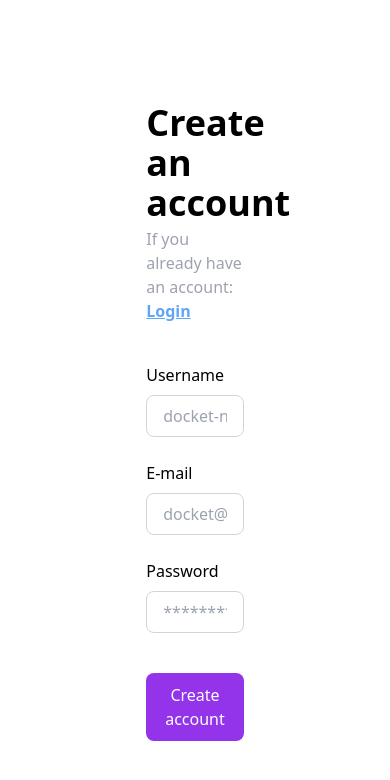
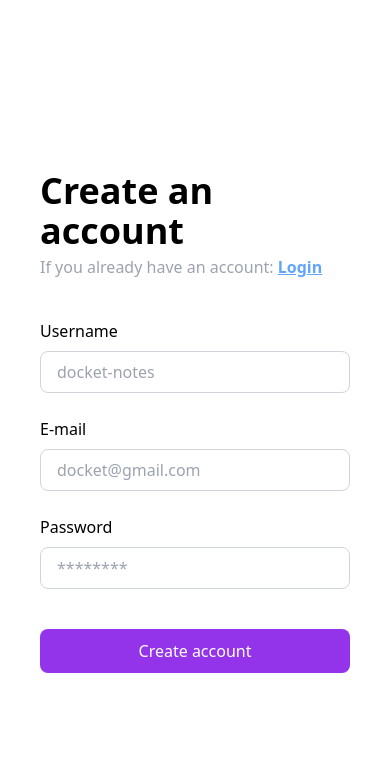
Before and after one commit to AydosJs/docket, a React (Vite) app: page /register in a window 390 px wide. Shown: the top 780 px of the page. Built offline with nearby package versions, Linux system fonts and the light colour scheme; what tailwindcss-bg-patterns would draw is missing.

Commit message:
login and regisetr page is now responsive

```diff
--- a/src/containers/auth/LoginContaine.tsx
+++ b/src/containers/auth/LoginContaine.tsx
@@ -28,7 +28,7 @@ export default function LoginContaine() {
 
   return (
     <div className="flex items-center justify-center w-screen h-screen">
-      <form className="flex flex-col w-1/4 space-y-6" onSubmit={formik.handleSubmit}>
+      <form className="flex flex-col w-full p-10 space-y-6 sm:p-0 sm:w-2/4 md:w-2/4 lg:w-1/4" onSubmit={formik.handleSubmit}>
         <div className="mb-4">
           <h1 className="mb-1 text-4xl font-semibold text-black">
             Welcome back!
--- a/src/containers/auth/RegisterContaine.tsx
+++ b/src/containers/auth/RegisterContaine.tsx
@@ -31,7 +31,7 @@ export default function RegisterContaine() {
 
   return (
     <div className="flex items-center justify-center w-screen h-screen">
-      <form className="flex flex-col w-1/4 space-y-6" onSubmit={formik.handleSubmit}>
+      <form className="flex flex-col p-10 space-y-6 sm:p-0 sm:w-2/4 md:w-2/4 lg:w-1/4" onSubmit={formik.handleSubmit}>
         <div className="mb-4">
           <h1 className="mb-1 text-4xl font-semibold text-black">
             Create an account
```
